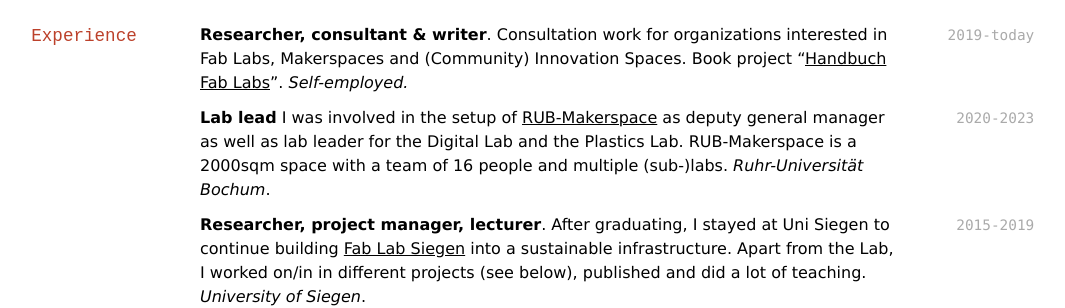
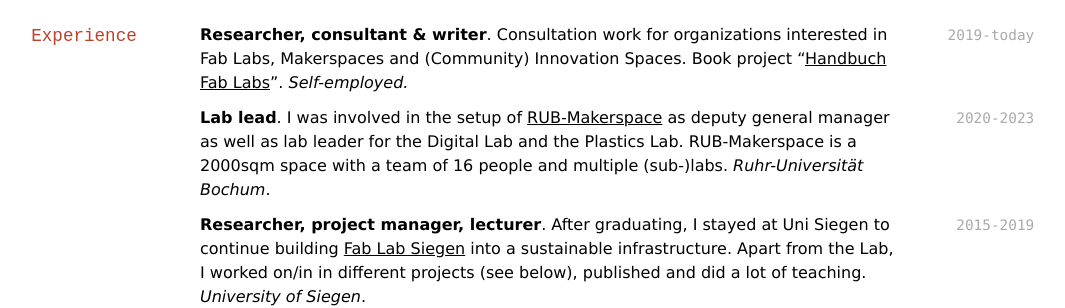
Before and after one commit to oliverstickel/oliverstickel.github.io, a Jekyll site: the page built from index.md, in a window 1280 px wide and 900 px high. Shown: the part 266-574 px from the top of the window, without its empty margins (132-1197 px from the left). Built offline with Jekyll 4.4.1, drawn with Linux system fonts in a browser that asks for light colours; nearby versions of some CDN libraries; a style sheet for code colours, icons or effects is not loaded.

```diff
--- a/index.md
+++ b/index.md
@@ -19,7 +19,7 @@ Fab Lab Manager & Founder
 **Researcher, consultant & writer**. Consultation work for organizations interested in Fab Labs, Makerspaces and (Community) Innovation Spaces. Book project "[Handbuch Fab Labs](https://www.bombini-verlag.de/shop/handbuch-fab-labs/)". *Self-employed.*
 
 `2020-2023`
-**Lab lead** I was involved in the setup of [RUB-Makerspace](https://makerspace.rub.de) as deputy general manager as well as lab leader for the Digital Lab and the Plastics Lab. RUB-Makerspace is a 2000sqm space with a team of 16 people and multiple (sub-)labs. *Ruhr-Universität Bochum*.
+**Lab lead**. I was involved in the setup of [RUB-Makerspace](https://makerspace.rub.de) as deputy general manager as well as lab leader for the Digital Lab and the Plastics Lab. RUB-Makerspace is a 2000sqm space with a team of 16 people and multiple (sub-)labs. *Ruhr-Universität Bochum*.
 
 `2015-2019`
 **Researcher, project manager, lecturer**. After graduating, I stayed at Uni Siegen to continue building [Fab Lab Siegen](https://fablab-siegen.de) into a sustainable infrastructure. Apart from the Lab, I worked on/in in different projects (see below), published and did a lot of teaching. *University of Siegen*.
```
